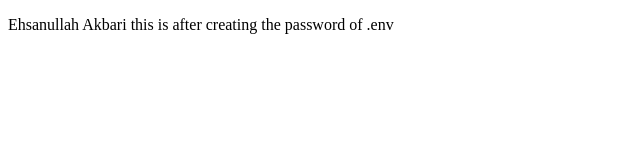
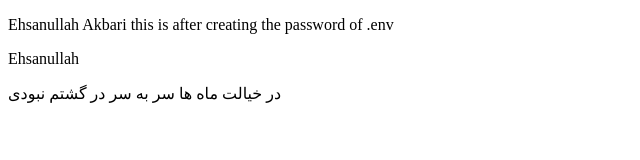
Before and after one commit to Ehsanullah946/newTestProject, a plain HTML site: page index.html in a window 1280 px wide. Shown: the whole page, without its empty margins (0-640 px from the left). Drawn offline with Linux system fonts and the light colour scheme.

Commit message:
adding a text into html

```diff
--- a/index.html
+++ b/index.html
@@ -11,5 +11,10 @@
             <p>Ehsanullah Akbari this is after creating the password of .env</p>
         </div>
     </div>
+    <div>
+        Ehsanullah <p>
+            در خیالت ماه ها سر به سر در گشتم نبودی
+        </p>
+    </div>
 </body>
 </html>
```
